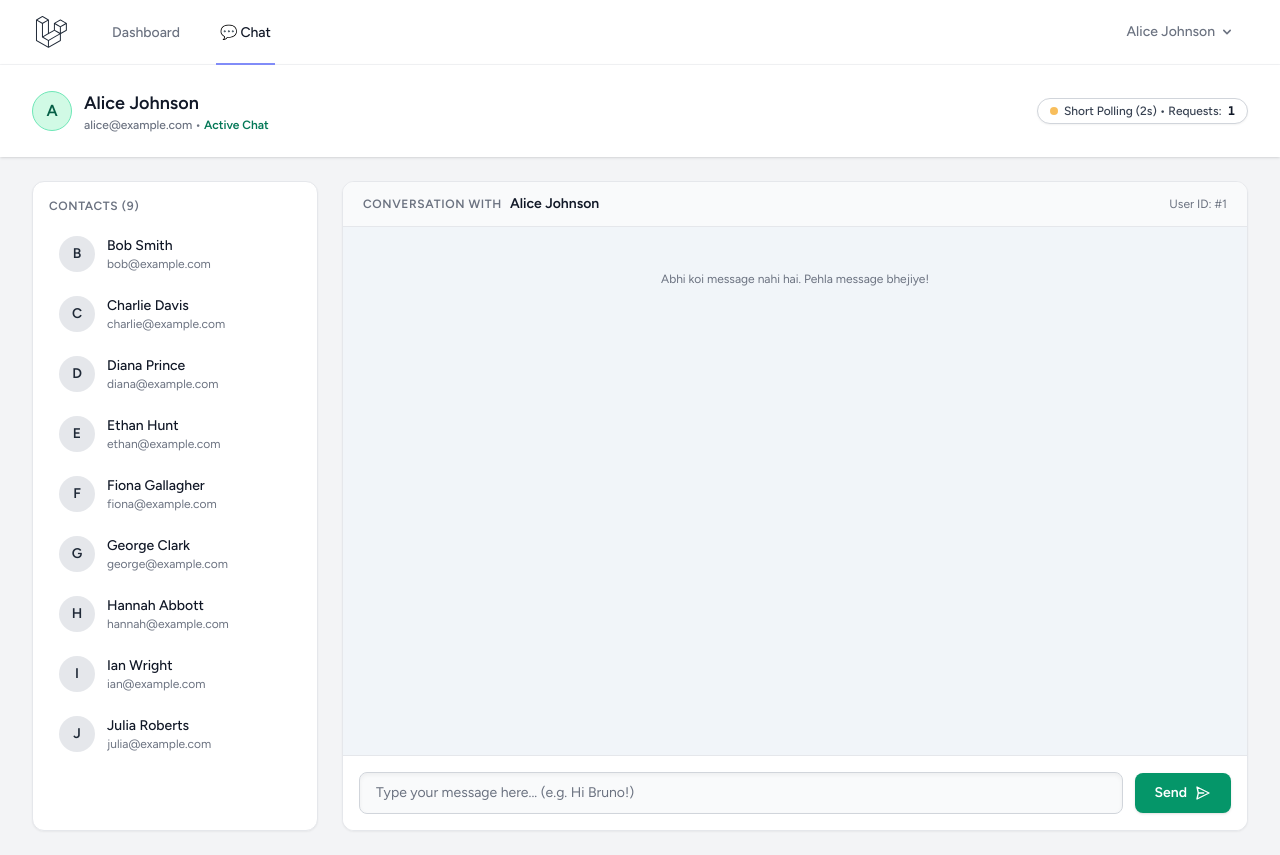
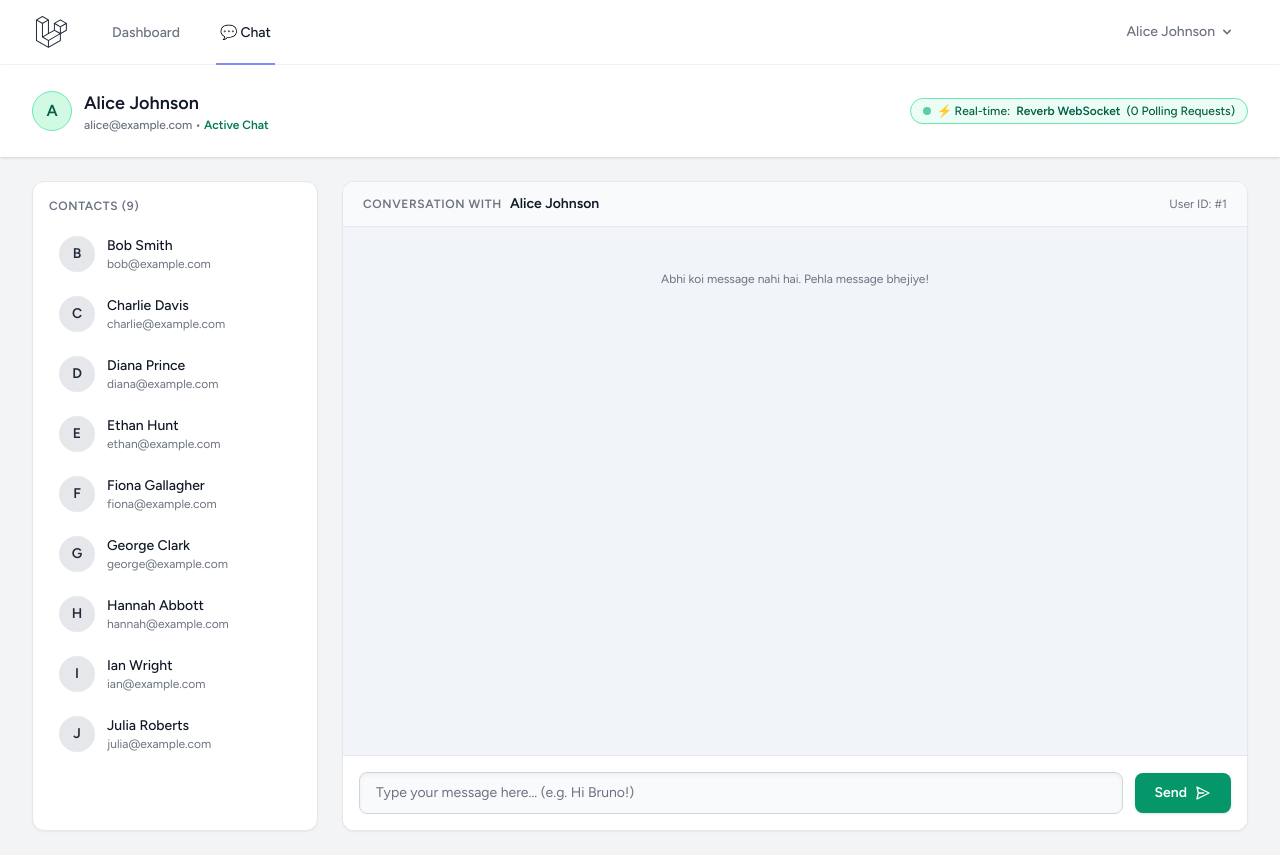
Before and after one commit to ishaan8282/Chat-App, a Laravel app: page /chat/1 in a window 1280 px wide. Run offline with Laravel 12, Linux system fonts and the light colour scheme; a user stored in the database is signed in; data comes from the database, SQL or seed files in the repository; data that the repository does not hold is empty; style sheets or scripts are compiled from the project's sources.

Commit message:
feat(chat): implement real-time messaging using Laravel Reverb
Replace the existing short-polling mechanism with a WebSocket-based
real-time architecture using Laravel Reverb, Laravel Echo, and
Pusher-js.

- Add `laravel/reverb` to backend dependencies
- Add `laravel-echo` and `pusher-js` to frontend dependencies
- Implement `MessageSent` event to broadcast new messages
- Configure broadcasting and channel routing
- Update `ChatController` to trigger broadcasts on message creation
- Refactor chat UI to listen for WebSocket events instead of polling
- Add `resources/js/echo.js` for Echo initialization

```diff
--- a/app/Http/Controllers/ChatController.php
+++ b/app/Http/Controllers/ChatController.php
@@ -2,6 +2,7 @@
 
 namespace App\Http\Controllers;
 
+use App\Events\MessageSent;
 use App\Models\Message;
 use App\Models\User;
 use Illuminate\Http\JsonResponse;
@@ -65,6 +66,8 @@ class ChatController extends Controller
             'message' => $validated['message'],
         ]);
 
+        broadcast(new MessageSent($message));
+
         return response()->json($message, 201);
     }
 }
--- a/bootstrap/app.php
+++ b/bootstrap/app.php
@@ -9,6 +9,7 @@ return Application::configure(basePath: dirname(__DIR__))
     ->withRouting(
         web: __DIR__.'/../routes/web.php',
         commands: __DIR__.'/../routes/console.php',
+        channels: __DIR__.'/../routes/channels.php',
         health: '/up',
     )
     ->withMiddleware(function (Middleware $middleware): void {
--- a/composer.json
+++ b/composer.json
@@ -8,6 +8,7 @@
     "require": {
         "php": "^8.3",
         "laravel/framework": "^13.17",
+        "laravel/reverb": "^1.0",
         "laravel/tinker": "^3.0"
     },
     "require-dev": {
--- /dev/null
+++ b/config/broadcasting.php
@@ -0,0 +1,97 @@
+<?php
+
+return [
+
+    /*
+    |--------------------------------------------------------------------------
+    | Default Broadcaster
+    |--------------------------------------------------------------------------
+    |
+    | This option controls the default broadcaster that will be used by the
+    | framework when an event needs to be broadcast. You may set this to
+    | any of the connections defined in the "connections" array below.
+    |
+    | Supported: "reverb", "pusher", "ably", "mercure", "redis", "log", "null"
+    |
+    */
+
+    'default' => env('BROADCAST_CONNECTION', 'null'),
+
+    /*
+    |--------------------------------------------------------------------------
+    | Broadcast Connections
+    |--------------------------------------------------------------------------
+    |
+    | Here you may define all of the broadcast connections that will be used
+    | to broadcast events to other systems or over WebSockets. Samples of
+    | each available type of connection are provided inside this array.
+    |
+    */
+
+    'connections' => [
+
+        'reverb' => [
+            'driver' => 'reverb',
+            'key' => env('REVERB_APP_KEY'),
+            'secret' => env('REVERB_APP_SECRET'),
+            'app_id' => env('REVERB_APP_ID'),
+            'options' => [
+                'host' => env('REVERB_HOST'),
+                'port' => env('REVERB_PORT', 443),
+                'scheme' => env('REVERB_SCHEME', 'https'),
+                'useTLS' => env('REVERB_SCHEME', 'https') === 'https',
+            ],
+            'client_options' => [
+                // Guzzle client options: https://docs.guzzlephp.org/en/stable/request-options.html
+            ],
+        ],
+
+        'pusher' => [
+            'driver' => 'pusher',
+            'key' => env('PUSHER_APP_KEY'),
+            'secret' => env('PUSHER_APP_SECRET'),
+            'app_id' => env('PUSHER_APP_ID'),
+            'options' => [
+                'cluster' => env('PUSHER_APP_CLUSTER'),
+                'host' => env('PUSHER_HOST') ?: 'api-'.env('PUSHER_APP_CLUSTER', 'mt1').'.pusher.com',
+                'port' => env('PUSHER_PORT', 443),
+                'scheme' => env('PUSHER_SCHEME', 'https'),
+                'encrypted' => true,
+                'useTLS' => env('PUSHER_SCHEME', 'https') === 'https',
+            ],
+            'client_options' => [
+                // Guzzle client options: https://docs.guzzlephp.org/en/stable/request-options.html
+            ],
+        ],
+
+        'ably' => [
+            'driver' => 'ably',
+            'key' => env('ABLY_KEY'),
+        ],
+
+        'mercure' => [
+            'driver' => 'mercure',
+            'url' => env('MERCURE_URL'),
+            'public_url' => env('MERCURE_PUBLIC_URL'),
+            'secret' => env('MERCURE_JWT_SECRET'),
+            'encryption_key' => env('MERCURE_ENCRYPTION_KEY'),
+            'claims' => [
+                'iss' => env('MERCURE_JWT_ISSUER'),
+                'client_id' => env('APP_NAME'),
+            ],
+            'cookie_name' => env('MERCURE_COOKIE_NAME'),
+            'subscribe_expiration' => (int) env('MERCURE_SUBSCRIBE_EXPIRATION', 5),
+            'async' => (bool) env('MERCURE_ASYNC', false),
+        ],
+
+        'log' => [
+            'driver' => 'log',
+        ],
+
+        'null' => [
+            'driver' => 'null',
+        ],
+
+    ],
+
+];
--- /dev/null
+++ b/config/reverb.php
@@ -0,0 +1,103 @@
+<?php
+
+return [
+
+    /*
+    |--------------------------------------------------------------------------
+    | Default Reverb Server
+    |--------------------------------------------------------------------------
+    |
+    | This option controls the default server used by Reverb to handle
+    | incoming messages as well as broadcasting message to all your
+    | connected clients. At this time only "reverb" is supported.
+    |
+    */
+
+    'default' => env('REVERB_SERVER', 'reverb'),
+
+    /*
+    |--------------------------------------------------------------------------
+    | Reverb Servers
+    |--------------------------------------------------------------------------
+    |
+    | Here you may define details for each of the supported Reverb servers.
+    | Each server has its own configuration options that are defined in
+    | the array below. You should ensure all the options are present.
+    |
+    */
+
+    'servers' => [
+
+        'reverb' => [
+            'host' => env('REVERB_SERVER_HOST', '0.0.0.0'),
+            'port' => env('REVERB_SERVER_PORT', 8080),
+            'path' => env('REVERB_SERVER_PATH', ''),
+            'hostname' => env('REVERB_HOST'),
+            'options' => [
+                'tls' => [],
+            ],
+            'max_request_size' => env('REVERB_MAX_REQUEST_SIZE', 10_000),
+            'scaling' => [
+                'enabled' => env('REVERB_SCALING_ENABLED', false),
+                'channel' => env('REVERB_SCALING_CHANNEL', 'reverb'),
+                'server' => [
+                    'url' => env('REDIS_URL'),
+                    'host' => env('REDIS_HOST', '127.0.0.1'),
+                    'port' => env('REDIS_PORT', '6379'),
+                    'username' => env('REDIS_USERNAME'),
+                    'password' => env('REDIS_PASSWORD'),
+                    'database' => env('REDIS_DB', '0'),
+                    'timeout' => env('REDIS_TIMEOUT', 60),
+                ],
+            ],
+            'pulse_ingest_interval' => env('REVERB_PULSE_INGEST_INTERVAL', 15),
+            'telescope_ingest_interval' => env('REVERB_TELESCOPE_INGEST_INTERVAL', 15),
+        ],
+
+    ],
+
+    /*
+    |--------------------------------------------------------------------------
+    | Reverb Applications
+    |--------------------------------------------------------------------------
+    |
+    | Here you may define how Reverb applications are managed. If you choose
+    | to use the "config" provider, you may define an array of apps which
+    | your server will support, including their connection credentials.
+    |
+    */
+
+    'apps' => [
+
+        'provider' => 'config',
+
+        'apps' => [
+            [
+                'key' => env('REVERB_APP_KEY'),
+                'secret' => env('REVERB_APP_SECRET'),
+                'app_id' => env('REVERB_APP_ID'),
+                'options' => [
+                    'host' => env('REVERB_HOST'),
+                    'port' => env('REVERB_PORT', 443),
+                    'scheme' => env('REVERB_SCHEME', 'https'),
+                    'useTLS' => env('REVERB_SCHEME', 'https') === 'https',
+                ],
+                'allowed_origins' => ['*'],
+                'ping_interval' => env('REVERB_APP_PING_INTERVAL', 60),
+                'activity_timeout' => env('REVERB_APP_ACTIVITY_TIMEOUT', 30),
+                'max_connections' => env('REVERB_APP_MAX_CONNECTIONS'),
+                'max_message_size' => env('REVERB_APP_MAX_MESSAGE_SIZE', 10_000),
+                'max_channels_per_connection' => env('REVERB_APP_MAX_CHANNELS_PER_CONNECTION', 1000),
+                'accept_client_events_from' => env('REVERB_APP_ACCEPT_CLIENT_EVENTS_FROM', 'members'),
+                'rate_limiting' => [
+                    'enabled' => env('REVERB_APP_RATE_LIMITING_ENABLED', false),
+                    'max_attempts' => env('REVERB_APP_RATE_LIMIT_MAX_ATTEMPTS', 60),
+                    'decay_seconds' => env('REVERB_APP_RATE_LIMIT_DECAY_SECONDS', 60),
+                    'terminate_on_limit' => env('REVERB_APP_RATE_LIMIT_TERMINATE', false),
+                ],
+            ],
+        ],
+
+    ],
+
+];
--- a/package.json
+++ b/package.json
@@ -12,8 +12,10 @@
         "alpinejs": "^3.4.2",
         "autoprefixer": "^10.4.2",
         "concurrently": "^10.0.3",
+        "laravel-echo": "^2.6.3",
         "laravel-vite-plugin": "^3.1",
         "postcss": "^8.4.31",
+        "pusher-js": "^8.6.0",
         "tailwindcss": "^3.1.0",
         "vite": "^8.0.0"
     },
--- /dev/null
+++ b/resources/js/echo.js
@@ -0,0 +1,14 @@
+import Echo from 'laravel-echo';
+
+import Pusher from 'pusher-js';
+window.Pusher = Pusher;
+
+window.Echo = new Echo({
+    broadcaster: 'reverb',
+    key: import.meta.env.VITE_REVERB_APP_KEY,
+    wsHost: import.meta.env.VITE_REVERB_HOST || window.location.hostname,
+    wsPort: import.meta.env.VITE_REVERB_PORT ?? 8080,
+    wssPort: import.meta.env.VITE_REVERB_PORT ?? 8080,
+    forceTLS: (import.meta.env.VITE_REVERB_SCHEME ?? 'https') === 'https',
+    enabledTransports: ['ws', 'wss'],
+});
--- a/resources/views/chat/show.blade.php
+++ b/resources/views/chat/show.blade.php
@@ -15,11 +15,11 @@
                 </div>
             </div>
 
-            <!-- Polling Indicator Badge -->
+            <!-- Reverb WebSocket Status Badge -->
             <div class="flex items-center gap-2">
-                <span class="inline-flex items-center gap-1.5 px-3 py-1 text-xs font-medium text-gray-700 bg-white border border-gray-300 rounded-full shadow-sm">
-                    <span class="w-2 h-2 rounded-full bg-amber-500 animate-pulse"></span>
-                    Short Polling (2s) &bull; Requests: <strong id="polling-count" class="text-gray-900 font-mono">0</strong>
+                <span id="connection-status" class="inline-flex items-center gap-1.5 px-3 py-1 text-xs font-medium text-emerald-800 bg-emerald-50 border border-emerald-300 rounded-full shadow-sm">
+                    <span class="w-2 h-2 rounded-full bg-emerald-500 animate-pulse"></span>
+                    ⚡ Real-time: <strong class="font-semibold">Reverb WebSocket</strong> (0 Polling Requests)
                 </span>
             </div>
         </div>
@@ -60,7 +60,7 @@
                         <span class="text-xs text-gray-500">User ID: #{{ $recipient->id }}</span>
                     </div>
 
-                    <!-- Messages Scroll Container (WhatsApp style soft background) -->
+                    <!-- Messages Scroll Container -->
                     <div id="messages-container" class="flex-1 p-5 space-y-3 overflow-y-auto bg-slate-100">
                         <div class="py-6 text-xs text-center text-gray-500" id="empty-state">
                             Messages load ho rahe hain...
@@ -90,73 +90,26 @@
         </div>
     </div>
 
-    <!-- Polling JavaScript -->
+    <!-- Laravel Echo & Reverb JavaScript (ZERO POLLING) -->
     <script>
         document.addEventListener('DOMContentLoaded', () => {
             const messagesContainer = document.getElementById('messages-container');
             const chatForm = document.getElementById('chat-form');
             const messageInput = document.getElementById('message-input');
-            const pollingCountEl = document.getElementById('polling-count');
             const emptyState = document.getElementById('empty-state');
 
             const currentUserId = {{ Auth::id() }};
+            const recipientId = {{ $recipient->id }};
             const fetchUrl = "{{ route('chat.messages', $recipient) }}";
             const sendUrl = "{{ route('chat.send', $recipient) }}";
             const csrfToken = "{{ csrf_token() }}";
 
-            let requestCounter = 0;
-            let lastMessageIds = new Set();
+            let renderedMessageIds = new Set();
 
             function formatTime(isoString) {
                 if (!isoString) return '';
                 const date = new Date(isoString);
                 return date.toLocaleTimeString([], { hour: '2-digit', minute: '2-digit' });
-            }
-
-            function renderMessages(messages) {
-                if (!messages || messages.length === 0) {
-                    if (emptyState) {
-                        emptyState.textContent = 'Abhi koi message nahi hai. Pehla message bhejiye!';
-                    }
-                    return;
-                }
-
-                if (emptyState) {
-                    emptyState.remove();
-                }
-
-                let hasNewMessage = false;
-                messages.forEach(msg => {
-                    if (!lastMessageIds.has(msg.id)) {
-                        hasNewMessage = true;
-                        lastMessageIds.add(msg.id);
-
-                        const isMine = msg.sender_id === currentUserId;
-                        const messageDiv = document.createElement('div');
-                        messageDiv.className = `flex ${isMine ? 'justify-end' : 'justify-start'}`;
-
-                        // High contrast, clean styling:
-                        // - Mine (Sent): Soft green (WhatsApp style) with crisp dark text
-                        // - Other (Received): Crisp white bubble with border and dark text
-                        const bubbleClasses = isMine
-                            ? 'bg-emerald-100 text-gray-900 border border-emerald-300 rounded-2xl rounded-tr-none'
-                            : 'bg-white text-gray-900 border border-gray-300 rounded-2xl rounded-tl-none shadow-sm';
-
-                        messageDiv.innerHTML = `
-                            <div class="max-w-[75%] px-4 py-2.5 ${bubbleClasses}">
-                                <div class="text-sm text-gray-900 leading-relaxed font-normal break-words">${escapeHtml(msg.message)}</div>
-                                <div class="text-[11px] mt-1 text-right text-gray-500 font-medium">
-                                    ${formatTime(msg.created_at)}
-                                </div>
-                            </div>
-                        `;
-                        messagesContainer.appendChild(messageDiv);
-                    }
-                });
-
-                if (hasNewMessage) {
-                    messagesContainer.scrollTop = messagesContainer.scrollHeight;
-                }
             }
 
             function escapeHtml(text) {
@@ -165,13 +118,40 @@
                 return div.innerHTML;
             }
 
-            // 1. Fetch Messages via Short Polling
-            async function fetchMessages() {
-                requestCounter++;
-                if (pollingCountEl) {
-                    pollingCountEl.textContent = requestCounter;
+            function appendSingleMessage(msg) {
+                if (!msg || !msg.id || renderedMessageIds.has(msg.id)) {
+                    return;
                 }
 
+                renderedMessageIds.add(msg.id);
+
+                if (emptyState && emptyState.parentNode) {
+                    emptyState.remove();
+                }
+
+                const isMine = msg.sender_id === currentUserId;
+                const messageDiv = document.createElement('div');
+                messageDiv.className = `flex ${isMine ? 'justify-end' : 'justify-start'}`;
+
+                const bubbleClasses = isMine
+                    ? 'bg-emerald-100 text-gray-900 border border-emerald-300 rounded-2xl rounded-tr-none'
+                    : 'bg-white text-gray-900 border border-gray-300 rounded-2xl rounded-tl-none shadow-sm';
+
+                messageDiv.innerHTML = `
+                    <div class="max-w-[75%] px-4 py-2.5 ${bubbleClasses}">
+                        <div class="text-sm font-normal leading-relaxed text-gray-900 break-words">${escapeHtml(msg.message)}</div>
+                        <div class="text-[11px] mt-1 text-right text-gray-500 font-medium">
+                            ${formatTime(msg.created_at)}
+                        </div>
+                    </div>
+                `;
+
+                messagesContainer.appendChild(messageDiv);
+                messagesContainer.scrollTop = messagesContainer.scrollHeight;
+            }
+
+            // 1. Initial Load: DB se purani chat history ek baar fetch karte hain
+            async function loadChatHistory() {
                 try {
                     const response = await fetch(fetchUrl, {
                         headers: {
@@ -182,10 +162,14 @@
 
                     if (response.ok) {
                         const messages = await response.json();
-                        renderMessages(messages);
+                        if (messages.length === 0 && emptyState) {
+                            emptyState.textContent = 'Abhi koi message nahi hai. Pehla message bhejiye!';
+                        } else {
+                            messages.forEach(msg => appendSingleMessage(msg));
+                        }
                     }
                 } catch (error) {
-                    console.error('Polling error:', error);
+                    console.error('History load error:', error);
                 }
             }
 
@@ -211,7 +195,9 @@
                     });
 
                     if (response.ok) {
-                        await fetchMessages();
+                        const savedMessage = await response.json();
+                        // Sender ki screen par turant message append karo
+                        appendSingleMessage(savedMessage);
                     } else {
                         alert('Message bhejne mein error aaya.');
                     }
@@ -220,11 +206,24 @@
                 }
             });
 
-            // Pehla fetch
-            fetchMessages();
+            // 3. Pehli baar history load karo
+            loadChatHistory();
 
-            // Har 2 second mein polling
-            setInterval(fetchMessages, 2000);
+            // 4. THE MAGIC: Laravel Echo + Reverb WebSocket Listener (NO POLLING!)
+            if (window.Echo) {
+                console.log(`Subscribing to Reverb channel: chat.${currentUserId}`);
+
+                window.Echo.channel(`chat.${currentUserId}`)
+                    .listen('MessageSent', (event) => {
+                        console.log('⚡ Real-time message arrived via Reverb:', event);
+                        // Agar message usi user se aaya hai jisse abhi baat chal rahi hai:
+                        if (event.sender_id === recipientId) {
+                            appendSingleMessage(event);
+                        }
+                    });
+            } else {
+                console.warn('Laravel Echo is not initialized on window!');
+            }
         });
     </script>
 </x-app-layout>
--- /dev/null
+++ b/routes/channels.php
@@ -0,0 +1,7 @@
+<?php
+
+use Illuminate\Support\Facades\Broadcast;
+
+Broadcast::channel('App.Models.User.{id}', function ($user, $id) {
+    return (string) $user->id === (string) $id;
+});
```
Also changed, not shown: app/Events/MessageSent.php (added, +49 -0 lines), resources/js/app.js (+8 -2 lines), package-lock.json, 1 other file.
